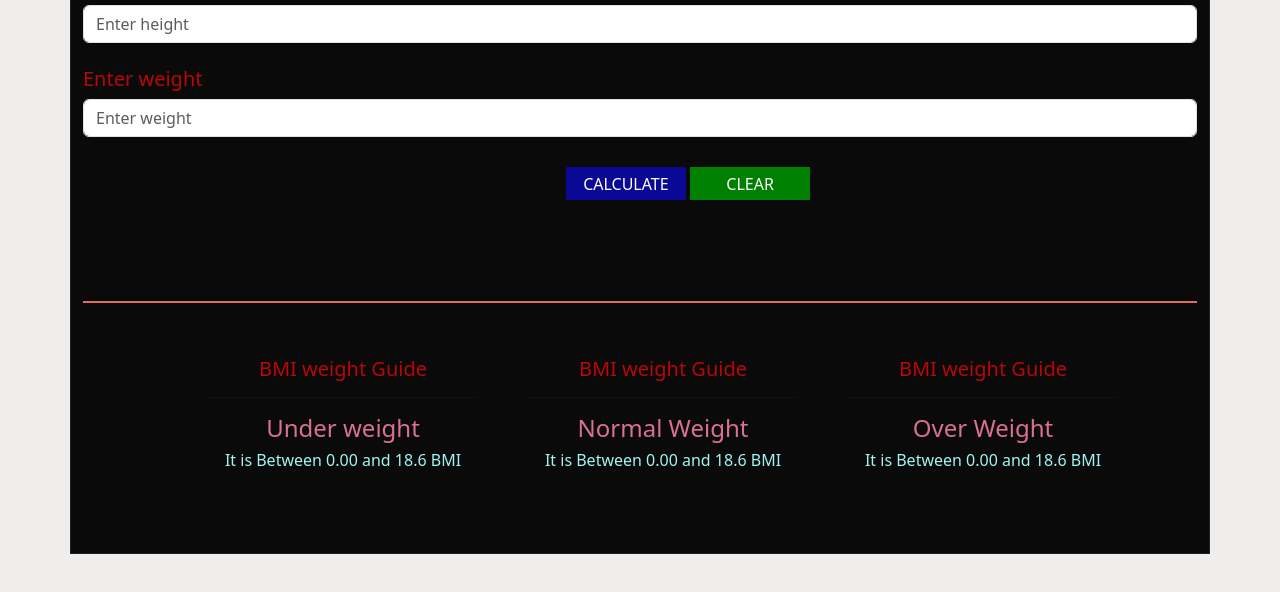
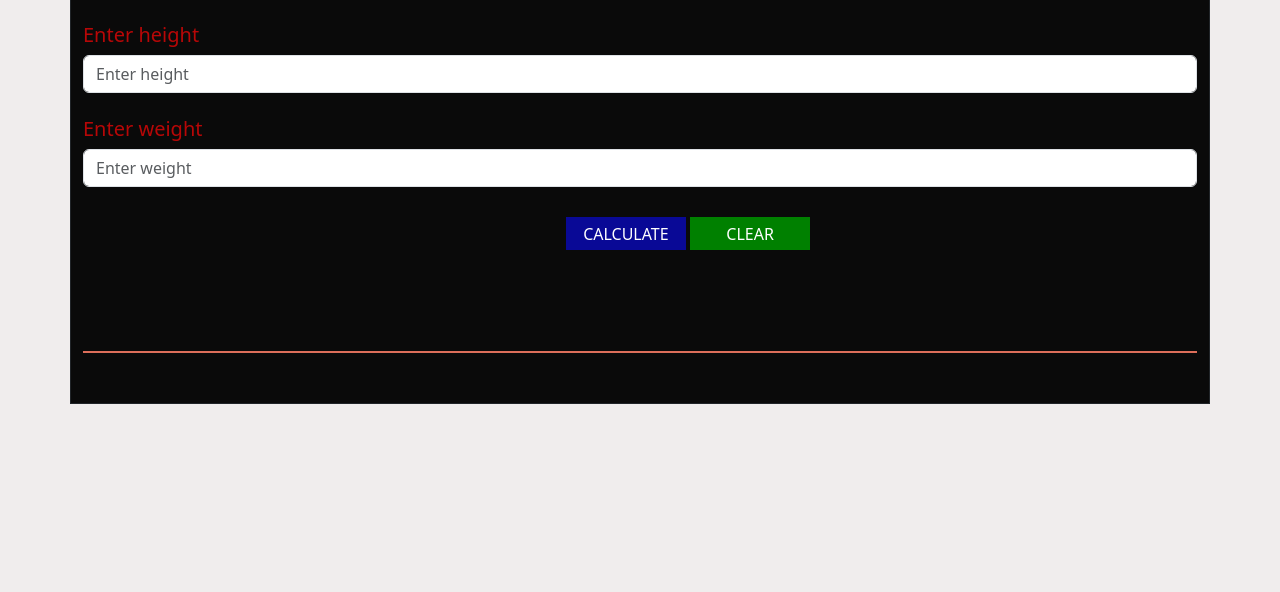
Before and after one commit to nihalpunnappala/calculator, a plain HTML site: page index.html in a window 1280 px wide. Shown: the part 166-758 px from the top of the page. Drawn offline with nearby package versions, Linux system fonts and the light colour scheme.

Commit message:
first commit

```diff
--- a/b.css
+++ b/b.css
@@ -22,7 +22,7 @@ label {
 }
 
 input {
-    width: 100%;
+    width: 50px;
     padding: 8px;
     margin-top: 5px;
     box-sizing: border-box;
--- a/index.html
+++ b/index.html
@@ -34,13 +34,13 @@
 
 <body style="background-color: rgb(240, 237, 237);">
 
-    <div class="container" style="border: 1px solid;width: 1200px; height: 700px; margin-top: 20px; background-color: rgb(10, 10, 10);">
+    <div class="container" style="border: 1px solid;width: 1200px; height: 500px; margin-top: 70px; background-color: rgb(10, 10, 10);">
         <div style="margin-top: 10px;">
             <h2 class="hh">BMI CALCULATOR</h2>
         </div>
         <div style="margin-top: 50px;">
             <h5>Enter height</h5>
-            <input id="height" type="text" class="form-control" placeholder="Enter height">
+            <input id="height"  type="text" class="form-control" placeholder="Enter height">
              <br>
             <h5>Enter weight</h5>
             <input id="weight" type="text" class="form-control" placeholder="Enter weight">
@@ -60,41 +60,7 @@
 
 </div>
 
-<div style="display: flex; margin-top: 44px; margin-left: 125px; gap: 50px;">
-    <div style=" text-align: center; width: 270px; height: 160px; " >
-        <div>
-        <h5 style="margin-top: 10px;">BMI weight Guide</h5>
-    </div>
-        <hr>
-        <h4>Under weight</h4>
-        <h6>It is Between 0.00 and 18.6 BMI</h6>
 
-    </div>
-
-
-    <div style=" text-align: center; width: 270px; height: 160px;" >
-        <div>
-            <h5 style="margin-top: 10px;">BMI weight Guide</h5>
-    </div>
-        <hr>
-        <h4>Normal Weight</h4>
-        <h6>It is Between 0.00 and 18.6 BMI</h6>
-    </div>
-
-    <div style=" text-align: center; width: 270px; height: 160px;" >
-        <div>
-            <h5 style="margin-top: 10px;">BMI weight Guide</h5>
-    </div>
-        <hr>
-        <h4>Over Weight</h4>
-        <h6>It is Between 0.00 and 18.6 BMI</h6>
-    </div>
-</div>
-
-        </div>
-
-
-    </div>
 
     <script src="./index.js"></script>
 
```
